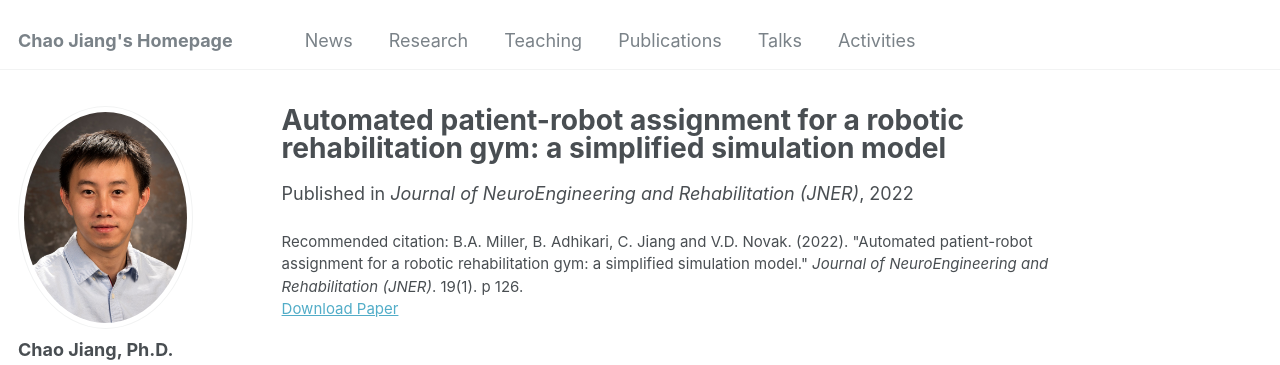
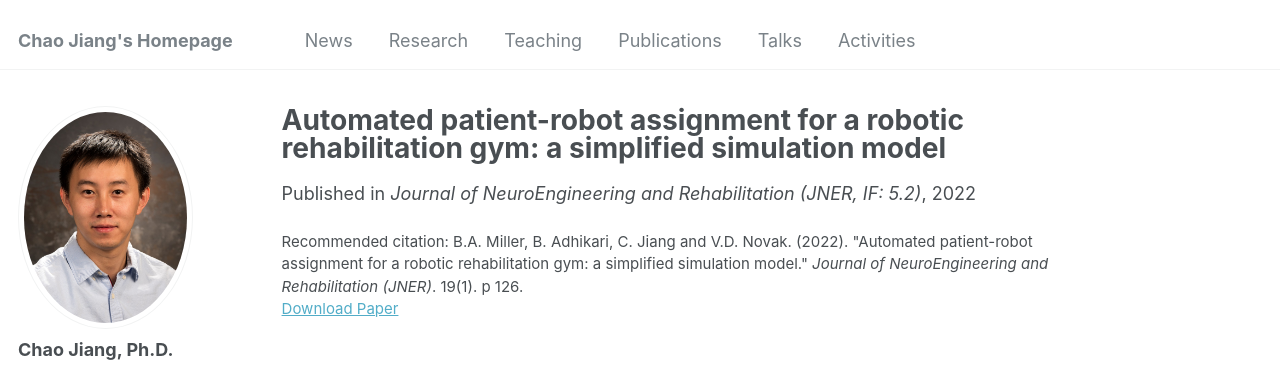
Before and after one commit to cjiang6/cjiang6.github.io, a Jekyll site: the page built from _publications/2022-11-06.md, in a window 1280 px wide and 1045 px high. Shown: the top 365 px of the window. Built offline with Jekyll 4.4.1, drawn with Linux system fonts in a browser that asks for light colours; some web fonts are replaced; a file with an impossible date is left out.

Commit message:
Update 2022-11-06.md

```diff
--- a/_publications/2022-11-06.md
+++ b/_publications/2022-11-06.md
@@ -5,7 +5,7 @@ category: manuscripts
 #permalink: /publication/2015-10-01-paper-title-number-3
 #excerpt: 'This paper is about the number 3. The number 4 is left for future work.'
 date: 2022-11-06
-venue: 'Journal of NeuroEngineering and Rehabilitation (JNER)'
+venue: 'Journal of NeuroEngineering and Rehabilitation (JNER, IF: 5.2)'
 #slidesurl: 'http://academicpages.github.io/files/slides3.pdf'
 paperurl: 'https://jneuroengrehab.biomedcentral.com/articles/10.1186/s12984-022-01105-4'
 citation: 'B.A. Miller, B. Adhikari, C. Jiang and V.D. Novak. (2022). &quot;Automated patient-robot assignment for a robotic rehabilitation gym: a simplified simulation model.&quot; <i>Journal of NeuroEngineering and Rehabilitation (JNER)</i>. 19(1). p 126.'
```
